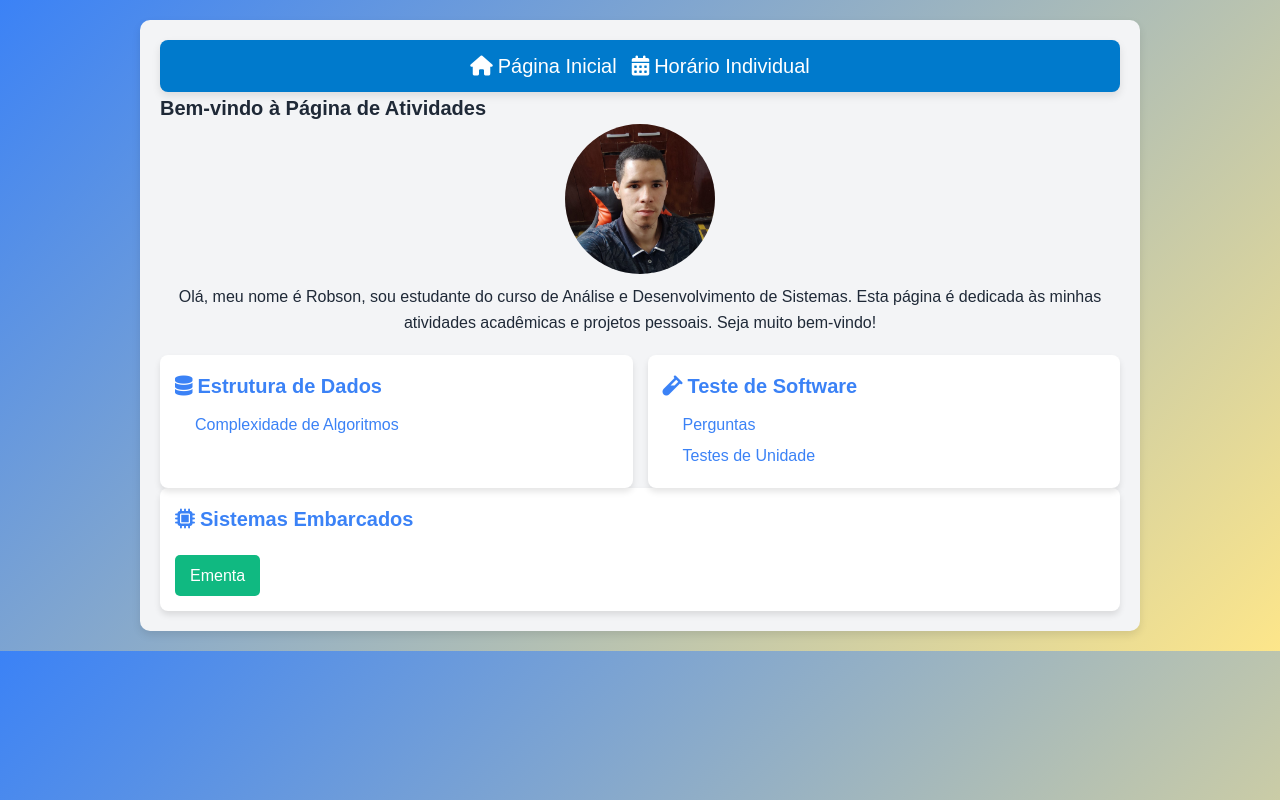
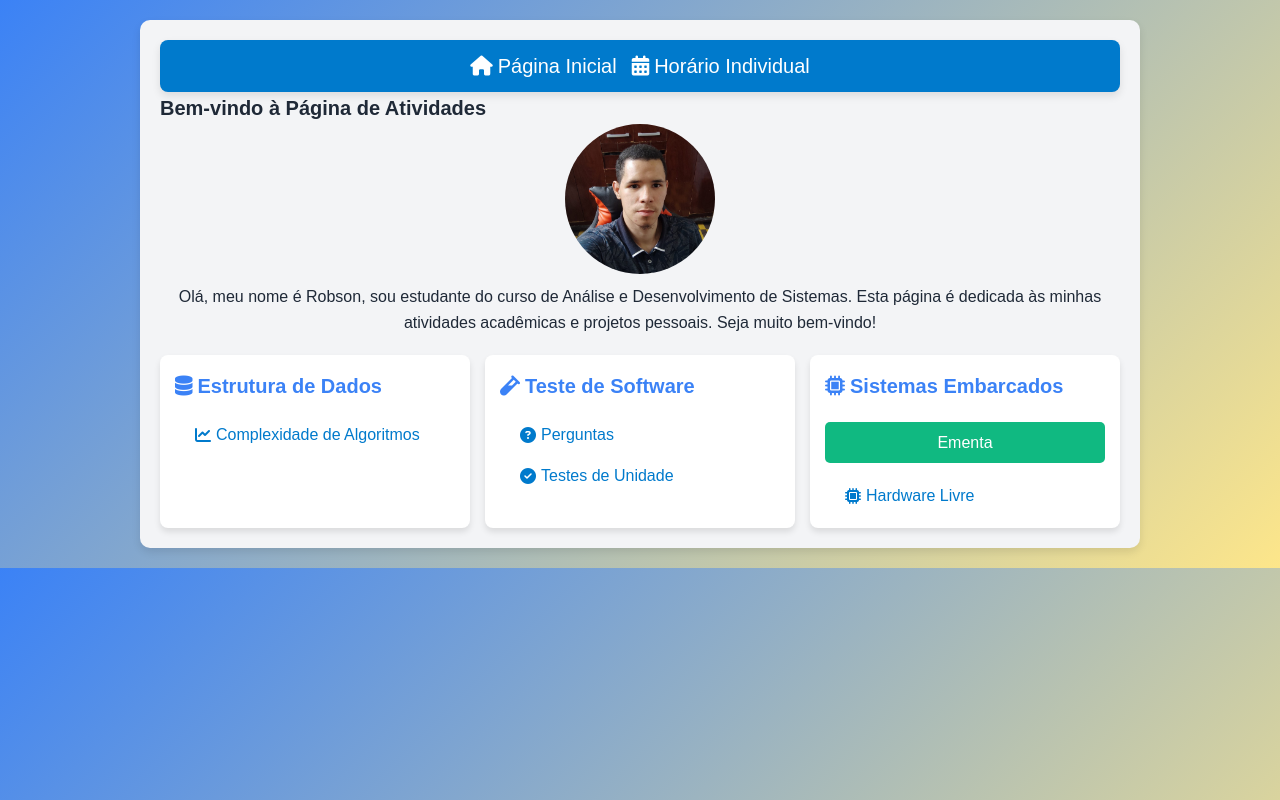
Before and after one commit to rma98/ifpe-ads-activities, a Vue app in the folder subjects/: page /#/ in a window 1280 px wide. Built offline with nearby package versions, Linux system fonts and the light colour scheme.

Commit message:
feat: Update component HomePage.vue

```diff
--- a/subjects/src/views/HomePage.vue
+++ b/subjects/src/views/HomePage.vue
@@ -5,28 +5,44 @@
     <div class="profile-section">
       <img :src="fotoRobson" alt="Foto de Robson" class="profile-photo" />
       <p class="description">
-        Olá, meu nome é Robson, sou estudante do curso de Análise e Desenvolvimento de Sistemas. Esta página é dedicada às minhas atividades acadêmicas e projetos pessoais. Seja muito bem-vindo!
+        Olá, meu nome é Robson, sou estudante do curso de Análise e
+        Desenvolvimento de Sistemas. Esta página é dedicada às minhas atividades
+        acadêmicas e projetos pessoais. Seja muito bem-vindo!
       </p>
     </div>
 
     <div class="topics-grid">
       <div class="card">
         <h2><i class="fas fa-database"></i> Estrutura de Dados</h2>
+        <div class="card-actions">
           <ul>
             <li>
-            <router-link to="/complexity-of-algorithms" target="_blank">Complexidade de Algoritmos</router-link>
+              <router-link
+                to="/complexity-of-algorithms"
+                class="link-icon"
+                target="_blank"
+                ><i class="fas fa-chart-line"></i>Complexidade de
+                Algoritmos</router-link
+              >
             </li>
           </ul>
+        </div>
       </div>
 
       <div class="card">
         <h2><i class="fas fa-vial"></i> Teste de Software</h2>
+        <div class="card-actions">
           <ul>
             <li>
-            <router-link to="/questions" target="_blank">Perguntas</router-link>
+              <router-link to="/questions" class="link-icon" target="_blank"
+                ><i class="fas fa-question-circle"></i>Perguntas</router-link
+              >
             </li>
             <li>
-            <router-link to="/unit-tests" target="_blank">Testes de Unidade</router-link>
+              <router-link to="/unit-tests" class="link-icon" target="_blank"
+                ><i class="fas fa-check-circle"></i>Testes de
+                Unidade</router-link
+              >
             </li>
           </ul>
         </div>
@@ -34,32 +50,51 @@
 
       <div class="card">
         <h2><i class="fas fa-microchip"></i> Sistemas Embarcados</h2>
+        <div class="card-actions">
           <button @click="openModal('Sistemas Embarcados')">Ementa</button>
+          <ul>
+            <li>
+              <router-link
+                to="/open-hardware"
+                class="link-icon"
+                target="_blank"
+              >
+                <i class="fas fa-microchip"></i> Hardware Livre
+              </router-link>
+            </li>
+          </ul>
+        </div>
+      </div>
     </div>
 
     <!-- Modal -->
-    <Modal v-if="showModal" :title="modalTitle" :show="showModal" @close="showModal = false">
+    <Modal
+      v-if="showModal"
+      :title="modalTitle"
+      :show="showModal"
+      @close="showModal = false"
+    >
       <component :is="modalContent"></component>
     </Modal>
   </div>
 </template>
 
 <script setup>
-import NavigationMenu from '../components/NavigationMenu.vue';
-import fotoRobson from '../assets/img/photo.jpg';
-import { ref } from 'vue';
-import Modal from '../components/Modal.vue';
-import EmentaSistemasEmbarcados from '../components/EmentaSistemasEmbarcados.vue';
+import NavigationMenu from "../components/NavigationMenu.vue";
+import fotoRobson from "../assets/img/photo.jpg";
+import { ref } from "vue";
+import Modal from "../components/Modal.vue";
+import EmentaSistemasEmbarcados from "../components/EmentaSistemasEmbarcados.vue";
 
 const showModal = ref(false);
-const modalTitle = ref('');
+const modalTitle = ref("");
 const modalContent = ref(null);
 
 function openModal(disciplina) {
   modalTitle.value = disciplina;
 
   // Verifica qual componente de ementa carregar
-  if (disciplina === 'Sistemas Embarcados') {
+  if (disciplina === "Sistemas Embarcados") {
     modalContent.value = EmentaSistemasEmbarcados;
   }
 
@@ -72,10 +107,10 @@ function openModal(disciplina) {
   max-width: 1000px;
   margin: 2rem auto;
   padding: 2rem;
-  background: #F3F4F6;
+  background: #f3f4f6;
   border-radius: 10px;
   box-shadow: 0 4px 8px rgba(0, 0, 0, 0.1);
-  color: #1F2937;
+  color: #1f2937;
 }
 
 .profile-section {
@@ -95,7 +130,7 @@ function openModal(disciplina) {
 
 .description {
   font-size: 1.6rem;
-  color: #1F2937;
+  color: #1f2937;
   text-align: center;
 }
 
@@ -118,17 +153,24 @@ function openModal(disciplina) {
   box-shadow: 0 6px 10px rgba(0, 0, 0, 0.15);
 }
 
+.card-actions {
+  display: flex;
+  flex-direction: column;
+  gap: 1rem;
+  margin-top: 1rem;
+}
+
 h2 {
   font-size: 2rem;
   margin-bottom: 1rem;
-  color: #3B82F6;
+  color: #3b82f6;
   display: flex;
   align-items: center;
   gap: 0.5rem;
 }
 
 button {
-  background-color: #10B981;
+  background-color: #10b981;
   color: #ffffff;
   border: none;
   border-radius: 5px;
@@ -158,15 +200,18 @@ li {
   margin-bottom: 0.5rem;
 }
 
-a {
+.link-icon {
+  display: inline-flex;
+  align-items: center;
+  gap: 0.5rem;
+  font-size: 1.6rem;
+  color: #007acc;
+  margin-top: 1rem;
   text-decoration: none;
-  color: #3B82F6;
-  font-weight: 500;
-  font-size: 1.6rem;
 }
 
-a:hover {
-  text-decoration: underline;
+.link-icon:hover {
+  color: #005fa3;
 }
 
 @media (max-width: 600px) {
```
Lines whose indentation alone changed are shown as unchanged.
